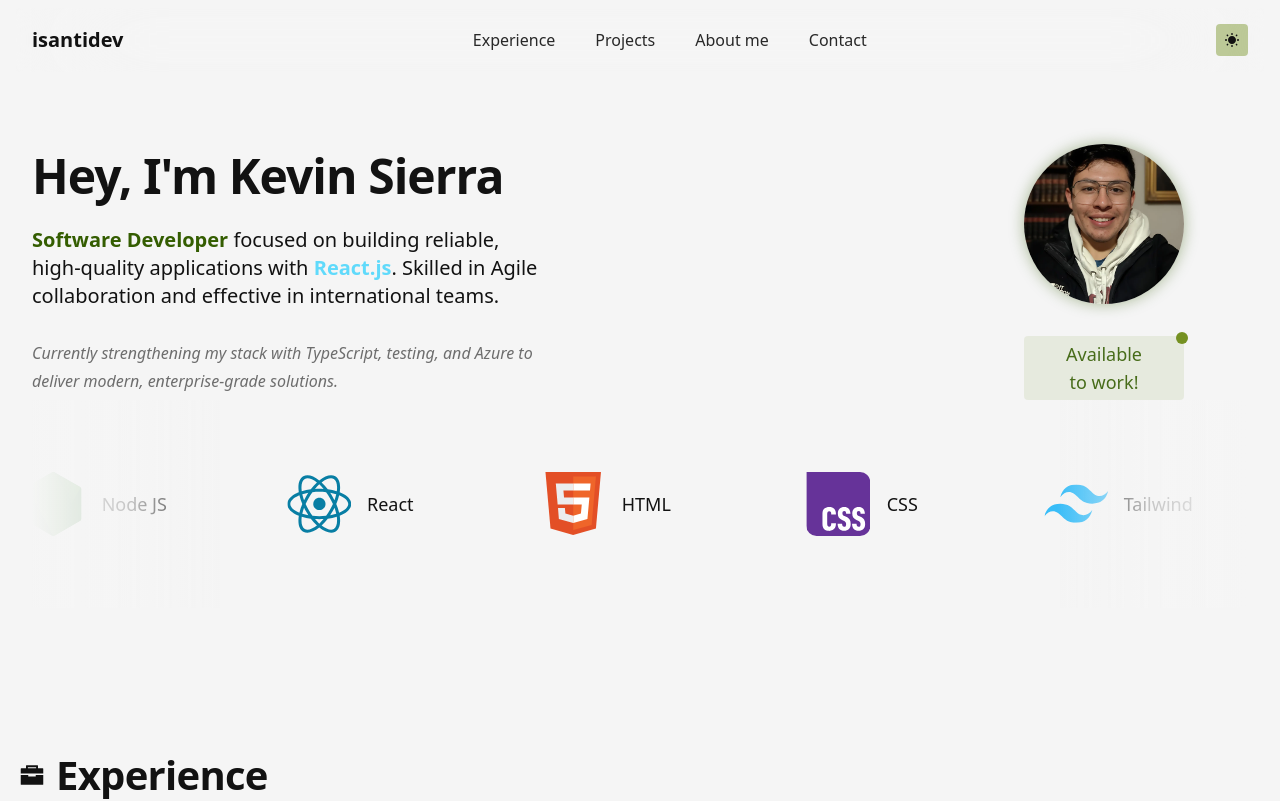
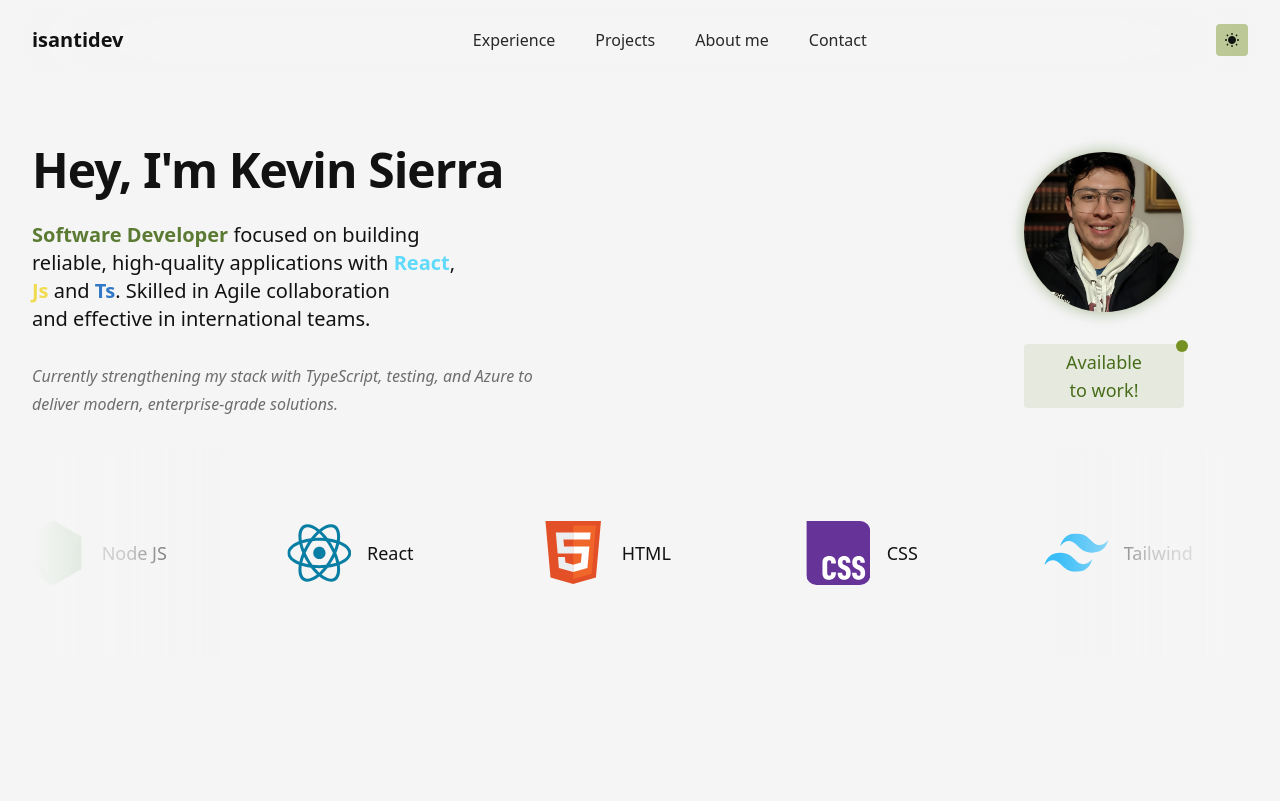
Before and after one commit to isantidev/my-portfolio, a React (Vite) app: page / in a window 1280 px wide. Shown: the top 801 px of the page. Built offline with nearby package versions, Linux system fonts and the light colour scheme.

Commit message:
refactor: update Hero section layout and enhance Stack component by commenting out unused icon URL logic

```diff
--- a/src/components/layout/Hero.jsx
+++ b/src/components/layout/Hero.jsx
@@ -7,7 +7,7 @@ const Hero = () => {
         <>
             <section
                 aria-label="about-me"
-                className="pt-20 md:h-auto md:pt-36 md:pb-20 scroll-m-20 w-full px-4"
+                className="flex flex-col gap-4 lg:gap-8 pt-20 md:h-auto md:pt-36 md:pb-20 scroll-m-20 w-full px-4"
                 id="Hero"
             >
                 <div className="flex flex-col items-center justify-between gap-4 md:flex-row">
@@ -20,14 +20,17 @@ const Hero = () => {
                         </h1>
                         <br />
                         <p className="text-balance text-xl md:text-left max-w-lg">
-                            <strong className="text-custom-accent">
+                            <strong className="text-custom-accent/80">
                                 {"Software Developer "}
                             </strong>
                             focused on building reliable, high-quality
                             applications with
                             <strong className="text-[#60dafb]">
-                                {" React.js"}
+                                {" React"}
                             </strong>
+                            ,<strong className="text-[#f0db4f]">{" Js"}</strong>
+                            {" and"}
+                            <strong className="text-[#3178c6]">{" Ts"}</strong>
                             . Skilled in Agile collaboration and effective in
                             international teams.
                             <br />
--- a/src/components/layout/Stack.jsx
+++ b/src/components/layout/Stack.jsx
@@ -44,8 +44,8 @@ const Stack = () => {
                             uniqueId: `set-2-${item.id}`,
                         })),
                     ].map((tech) => {
-                        const iconurl = getIconUrl(tech.icon, theme);
-                        console.log(iconurl);
+                        // const iconurl = getIconUrl(tech.icon, theme);
+                        // console.log(iconurl);
                         return (
                             <li
                                 key={`key-${tech.uniqueId}`}
```
